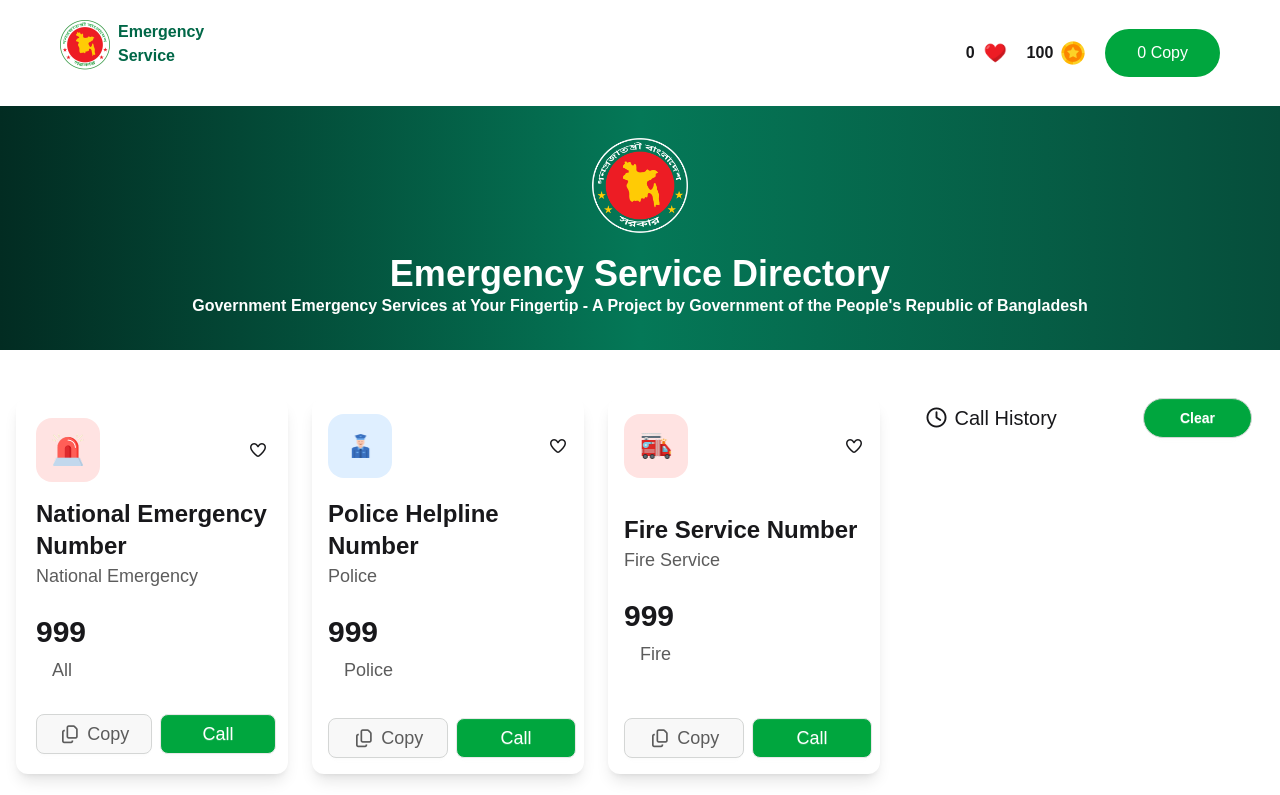
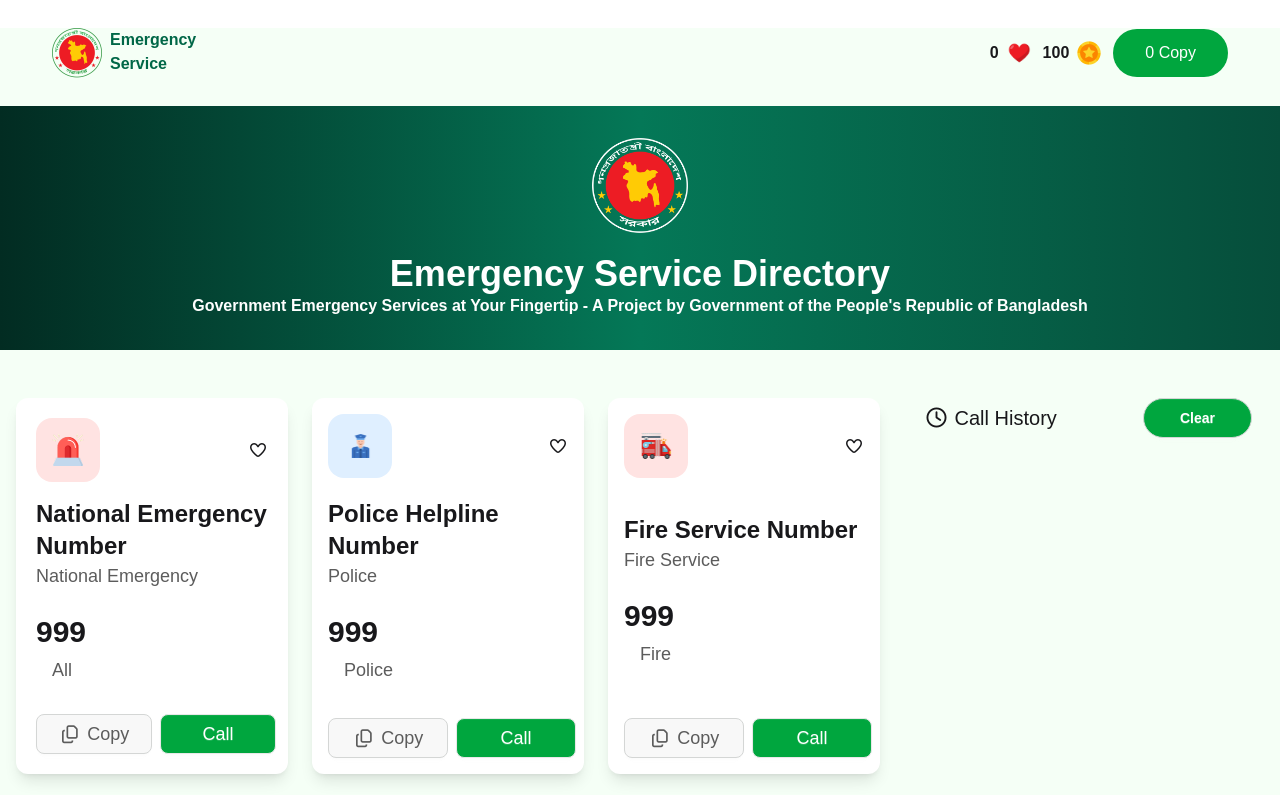
Before and after one commit to argolamrasul01/Hotline-project, a plain HTML site: page index.html in a window 1280 px wide. Shown: the top 795 px of the page. Drawn offline with nearby package versions, Linux system fonts and the light colour scheme; a web font is replaced by a local one.

Commit message:
some customization in html

```diff
--- a/index.html
+++ b/index.html
@@ -21,16 +21,16 @@
     <link rel="shortcut icon" href="assets/logo-dark.png" type="image/x-icon">
 
   </head>
-  <body>
-    <header class="flex flex-col sm:flex-row items-center justify-between px-4 sm:px-[60px] py-[20px]">
-      <div class="flex nav-1 sm:mb-4">
+  <body class=" bg-[#f5fff6]">
+    <header class="flex flex-col items-center justify-between px-4 my-7 sm:flex-row sm:px-13">
+      <div class="flex nav-1">
         <img src="assets/logo.png" alt="logo" class="w-12 h-12 mr-2 sm:w-[50px] sm:h-[50px]" />
         <p class="text-[#006747] font-bold">
           Emergency <br />
           Service
         </p>
       </div>
-      <div class="flex flex-col items-center gap-3 sm:flex-row sm:gap-5 nav-2">
+      <div class="flex items-center gap-5 mt-3 sm:gap-3 sm:mt-0 nav-2">
         <p class="flex">
           <span id="count" class="text-bold">0</span>
           <img src="assets/heart.png" alt="Favourite" class="w-6 h-6 ml-2" />
@@ -349,9 +349,7 @@
             Clear
           </button>
         </div>
-        <div class="history">
-          <div class="flex items-center justify-between m-2">
-        </div>
+        <div class="shadow-lg rounded-6 history">
         </div>
       </div>
     </section>
```
